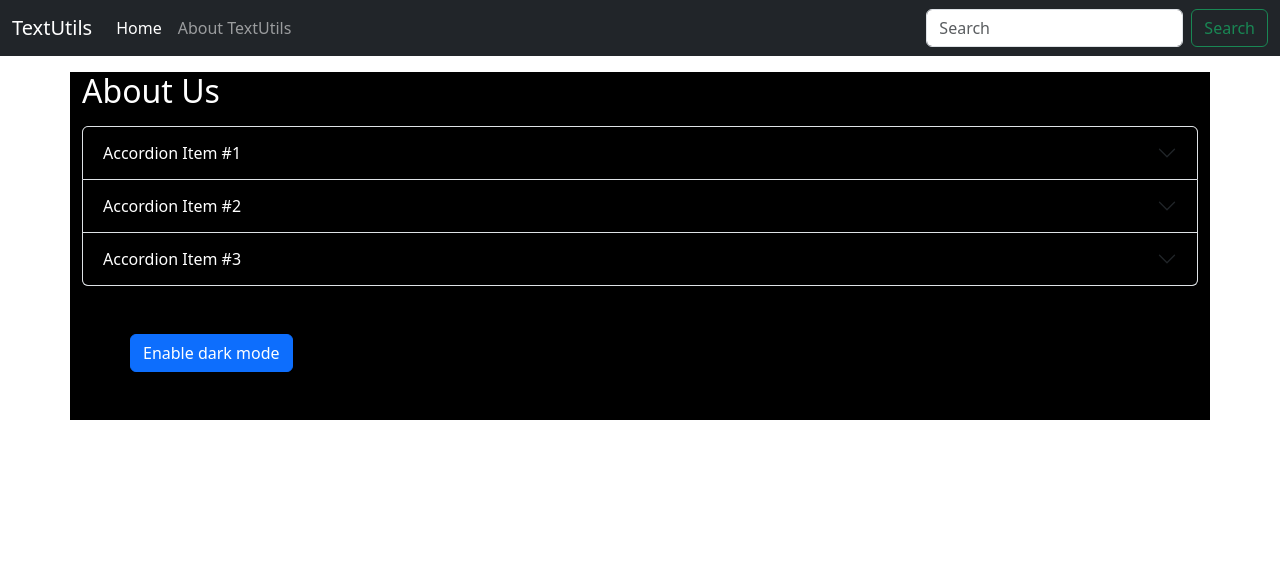
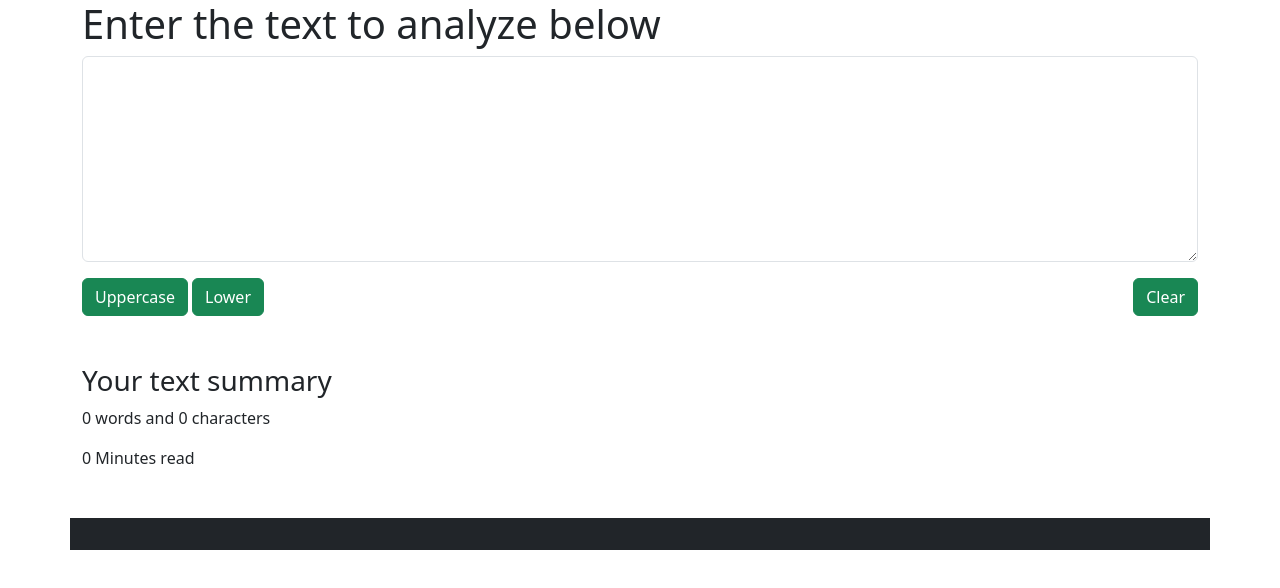
Before and after one commit to subhadeep-123/TextUtils, a React (Create React App) app: page / in a window 1280 px wide. Shown: the top 588 px of the page. Built offline with nearby package versions, Linux system fonts and the light colour scheme.

Commit message:
Using react route to route pages

```diff
--- a/src/App.js
+++ b/src/App.js
@@ -1,15 +1,26 @@
+import { BrowserRouter, Routes, Route } from "react-router-dom";
+
 import Navbar from "./components/Navbar";
 import About from "./components/About";
 import TextForm from "./components/TextForm";
+import NoPage from "./components/NoPage";
+
 function App() {
   return (
-    <>
-      <Navbar title="TextUtils" aboutText="About TextUtils" />
-      {/* <div className="container my-3">
-        <TextForm heading="Enter the text to analyze below" />
-      </div> */}
-      <About />
-    </>
+    <BrowserRouter>
+      <Routes>
+        <Route
+          path="/"
+          element={<Navbar title="TextUtils" aboutText="About TextUtils" />}
+        />
+        <Route
+          index
+          element={<TextForm heading="Enter the text to analyze below" />}
+        />
+        <Route path="about" element={<About />} />
+        <Route path="*" element={<NoPage />} />
+      </Routes>
+    </BrowserRouter>
   );
 }
 
```
